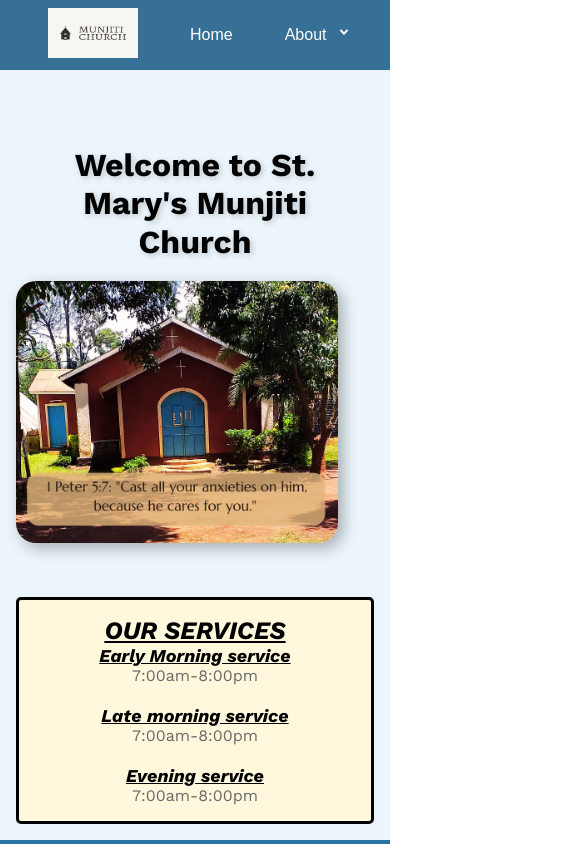
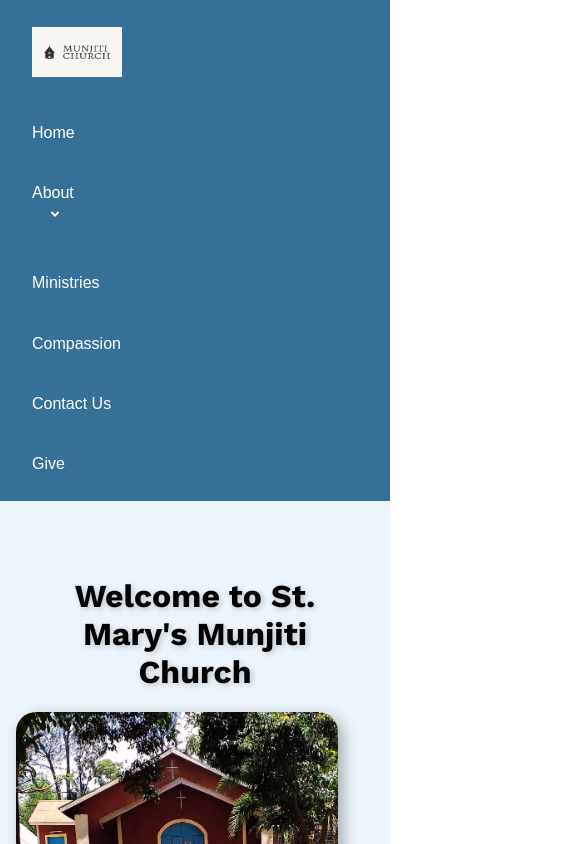
Before and after one commit to monalisasabina/munjiti-frontend, a React (Vite) app: page / in a window 390 px wide. Shown: the top 844 px of the page, 585 px wide, since content can reach past the window. Built offline with nearby package versions, Linux system fonts and the light colour scheme.

Commit message:
using @media on nav css

```diff
--- a/src/Components/nav.css
+++ b/src/Components/nav.css
@@ -81,3 +81,18 @@ nav {
   margin-left: 5px;
 
 }
+
+/* using @media */
+@media (max-width: 600px) {
+  nav {
+    flex-direction: column;
+    align-items: flex-start;
+    height: auto;
+  }
+
+  .nav_link {
+    display: block;
+    padding: 0.7rem 0;
+    width: 100%;
+  }
+}
```
